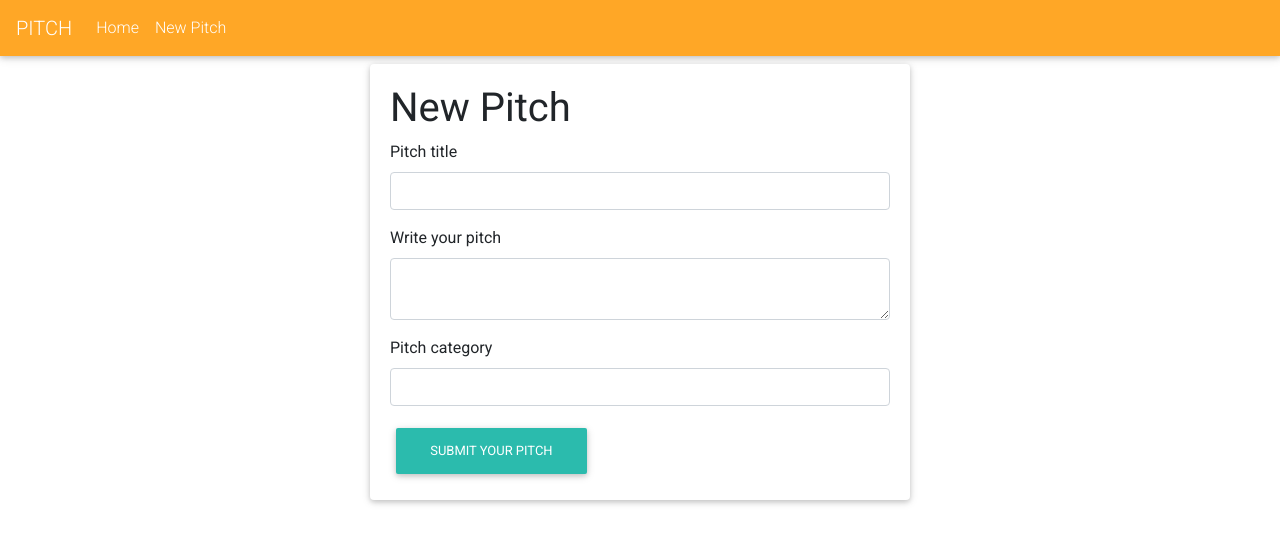
After one commit to derrokip34/Pitch, a Flask app: page /pitch/new in a window 1280 px wide. The commit adds this page. Shown: the top 544 px of the page. Run offline with Flask 2, Linux system fonts and the light colour scheme; some libraries are stand-ins or nearby versions.

Commit message:
create a new pitch form

```diff
--- a/app/main/forms.py
+++ b/app/main/forms.py
@@ -0,0 +1,9 @@
+from flask_wtf import FlaskForm
+from wtforms import StringField,SubmitField,TextAreaField
+from wtforms.validators import Required
+
+class PitchForm(FlaskForm):
+    pitch_title = StringField('Pitch title', validators=[Required()])
+    pitch_content = TextAreaField('Write your pitch')
+    category = StringField('Pitch category')
+    submit = SubmitField('Submit your pitch')
--- a/app/main/views.py
+++ b/app/main/views.py
@@ -1,7 +1,23 @@
-from flask import render_template
+from flask import render_template,redirect,url_for
 from . import main
+from .. import db
+from .forms import PitchForm
+from ..models import Pitch
 
 @main.route('/')
 def index():
 
     return render_template('index.html')
+
+@main.route('/pitch/new', methods = ['GET','POST'])
+def new_pitch():
+    form = PitchForm()
+
+    if form.validate_on_submit():
+        pitch = Pitch(pitch_title = form.pitch_title.data, pitch_content = form.pitch_content.data,category = form.category.data)
+        db.session.add(pitch)
+        db.session.commit()
+
+        return redirect(url_for('.index'))
+
+    return render_template('new_pitch.html', form = form)
--- a/app/templates/navbar.html
+++ b/app/templates/navbar.html
@@ -10,7 +10,7 @@
           <a class="nav-link" href="">Home</a>
         </li>
         <li class="nav-item">
-          <a class="nav-link" href="">New Pitch</a>
+          <a class="nav-link" href="/pitch/new">New Pitch</a>
         </li>
         <li class="nav-item">
           <a class="nav-link" href=""></a>
--- /dev/null
+++ b/app/templates/new_pitch.html
@@ -0,0 +1,19 @@
+{% extends 'base.html' %}
+{% import 'bootstrap/wtf.html' as wtf %}
+
+{% block content %}
+<div class="container">
+    <div class="row">
+        <div class="col-md-3"></div>
+        <div class="col-md-6">
+            <div class="card">
+                <div class="card-body">
+                    <h1>New Pitch</h1>
+                    {{wtf.quick_form(form)}}
+                </div>
+            </div>
+        </div>
+        <div class="col-md-3"></div>
+    </div>
+</div>
+{% endblock %}
--- a/config.py
+++ b/config.py
@@ -1,7 +1,9 @@
 import os
 
 class Config():
-    pass
+    SECRET_KEY = 'derrokip34'
+    SQLALCHEMY_DATABASE_URI = 'postgresql+psycopg2://derrick:montolivo@localhost/pitch'
+    SQLALCHEMY_TRACK_MODIFICATIONS = False
 
 class ProdConfig(Config):
 
--- a/manage.py
+++ b/manage.py
@@ -1,5 +1,6 @@
-from app import create_app
+from app import create_app,db
 from flask_script import Manager,Server
+from app.models import Pitch
 
 app = create_app('development')
 
@@ -7,5 +8,9 @@ manager = Manager(app)
 
 manager.add_command('server', Server)
 
+@manager.shell
+def make_shell_context():
+    return dict(app = app,db = db,Pitch = Pitch)
+
 if __name__ == '__main__':
     manager.run()
```
Also changed, not shown: app/models.py (+10 -5 lines).
